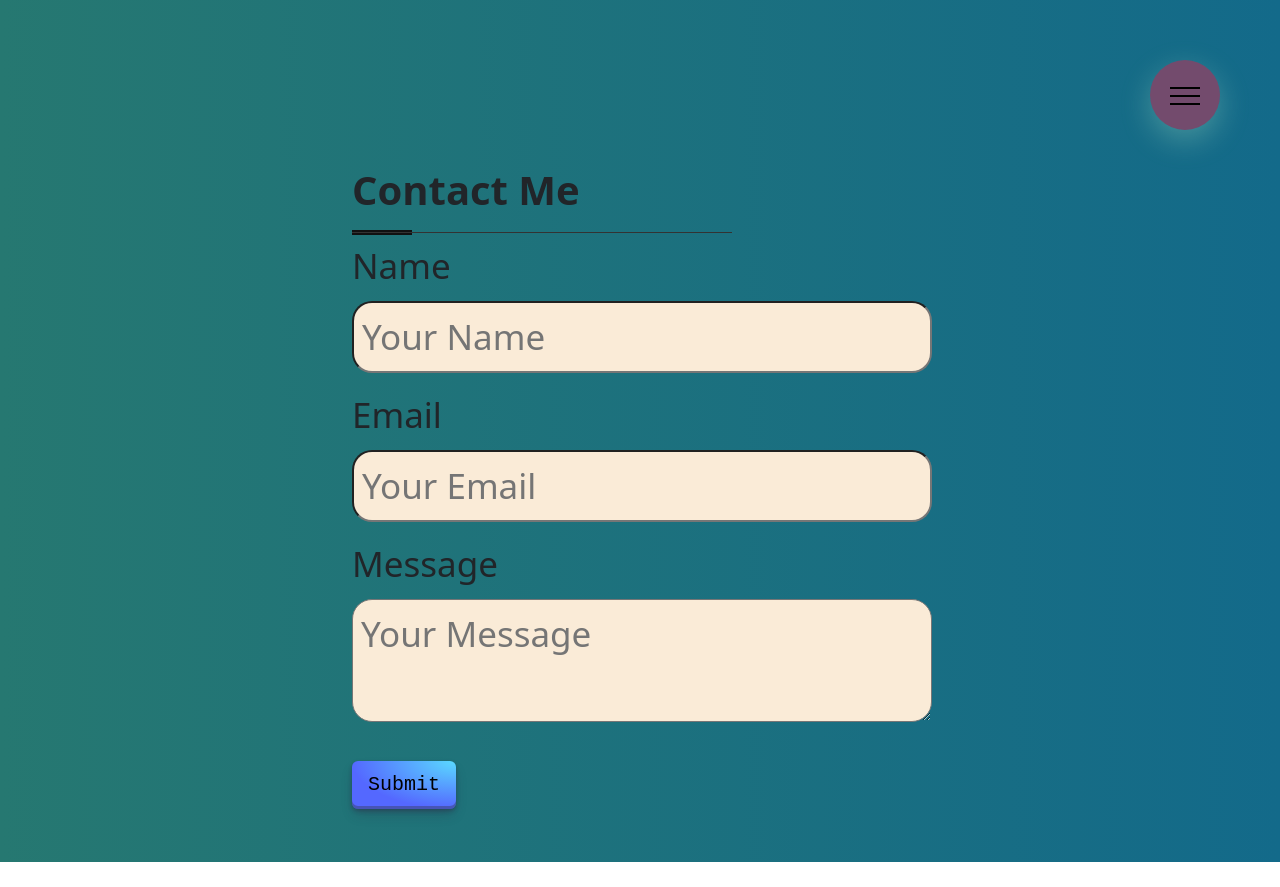
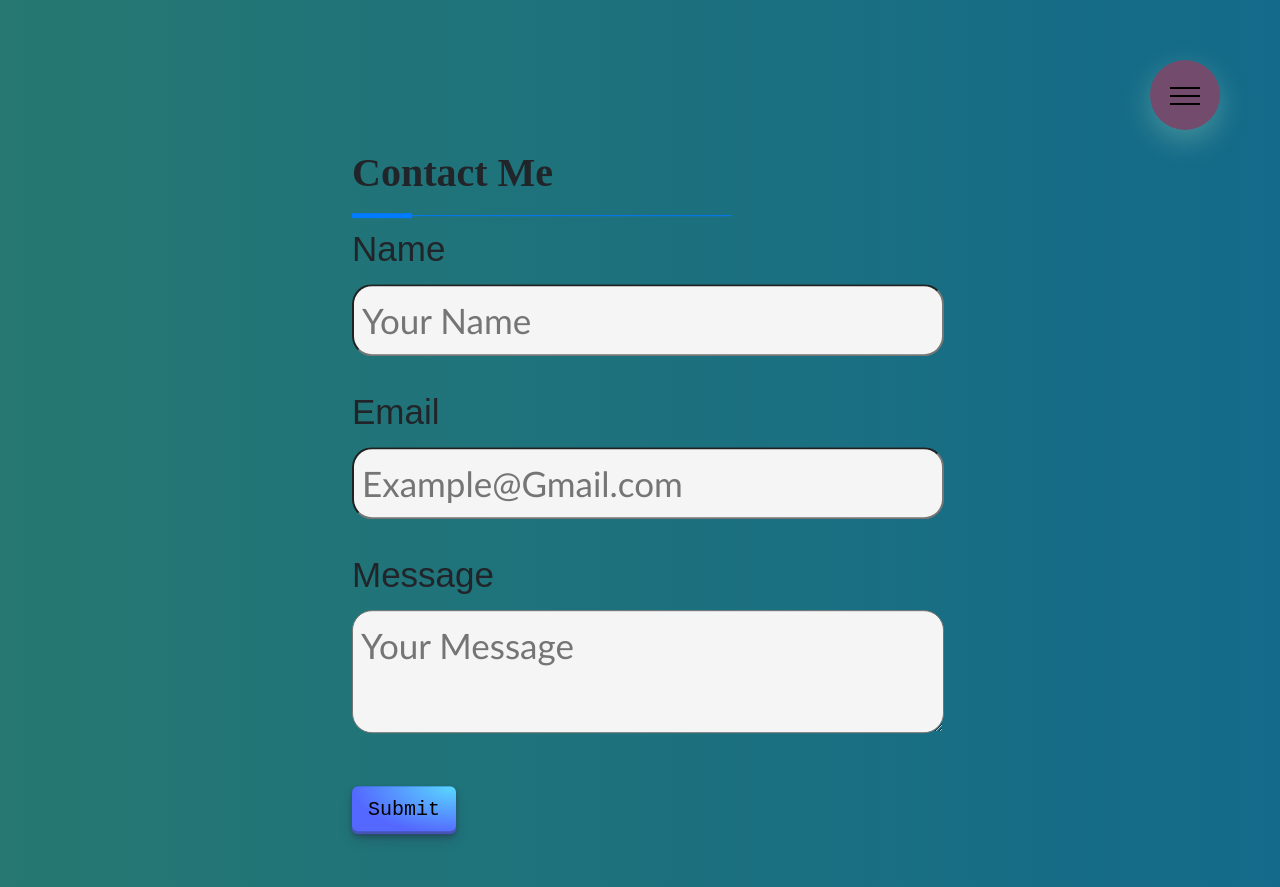
Before and after one commit to AcquahLopid/Reactive-Portfolio, a React (Create React App) app in the folder my-react-app/: page /contact in a window 1280 px wide. Before the commit the page ends 862 px from the top, so only its background shows below. Built offline with nearby package versions, Linux system fonts and the light colour scheme.

Commit message:
add basic contact form css for font families and some spacing

```diff
--- a/my-react-app/src/components/Pages/Contact.css
+++ b/my-react-app/src/components/Pages/Contact.css
@@ -6,7 +6,8 @@
 
   .contact-form h1 {
     font-size: 40px;
-    font-weight: 800;
+    font-weight: 900;
+    font-family: serif;
     letter-spacing: 0;
     line-height: 1.5em;
     padding-bottom: 15px;
@@ -20,7 +21,7 @@
     bottom: 0;
     height: 5px;
     width: 60px;
-    background-color: #111;
+    background-color: #007bff;
   }
 
   .contact-form h1:after {
@@ -31,20 +32,23 @@
     height: 1px;
     width: 95%;
     max-width: 2550px;
-    background-color: #333;
+    background-color: #007bff;
   }
 
   .contact-form label {
     display: block;
     margin-bottom: 8px;
+    font-family: sans-serif;
   }
 
   .contact-form input,
   .contact-form textarea {
-    width: 145%;
+    width: 148%;
+    /* height: 100%; */
     padding: 8px;
-    margin-bottom: 16px;
-    background-color: antiquewhite;
+    margin-bottom: 30px;
+    background-color: #F5F5F5;
+    font-family: Trebuchet MS, sans-serif;
   }
 
   .contact-form textarea {
@@ -114,6 +118,6 @@
 .error-text {
     color: #e74c3c;
     font-size: 14px;
-    margin-top: -8px;
+    margin-top: -30px;
     margin-bottom: 16px;
   }
--- a/my-react-app/src/components/Pages/Contact.js
+++ b/my-react-app/src/components/Pages/Contact.js
@@ -109,7 +109,7 @@ function Contact() {
             onChange={handleInputChange}
             type="email"
             id="contact-email"
-            placeholder="Your Email"
+            placeholder="Example@Gmail.com"
           />
           {errorMessages.email && (
             <p className="error-text">{errorMessages.email}</p>
--- a/my-react-app/src/components/Pages/Portfolio.css
+++ b/my-react-app/src/components/Pages/Portfolio.css
@@ -7,6 +7,10 @@ li{
    padding-top: 200px;
    width: 113%;
    height: 113%;
+}
+
+.portfolio-container h1{
+  font-family: serif;
 }
 
 @media only screen and (max-width:767px){
--- a/my-react-app/src/components/Pages/Resume.js
+++ b/my-react-app/src/components/Pages/Resume.js
@@ -5,11 +5,14 @@ import {ReactComponent as CodeThinking} from "../Assets/CodeThinking.svg"
 const Resume = () => {
   return (
     <>
-    <br/>
-      <CodeThinking/>
+    <section>
+
+    {/* <br/>
+      <CodeThinking/> */}
     <div>
-
+    <p>Hello</p>
     </div>
+    </section>
     </>
   );
 };
```
